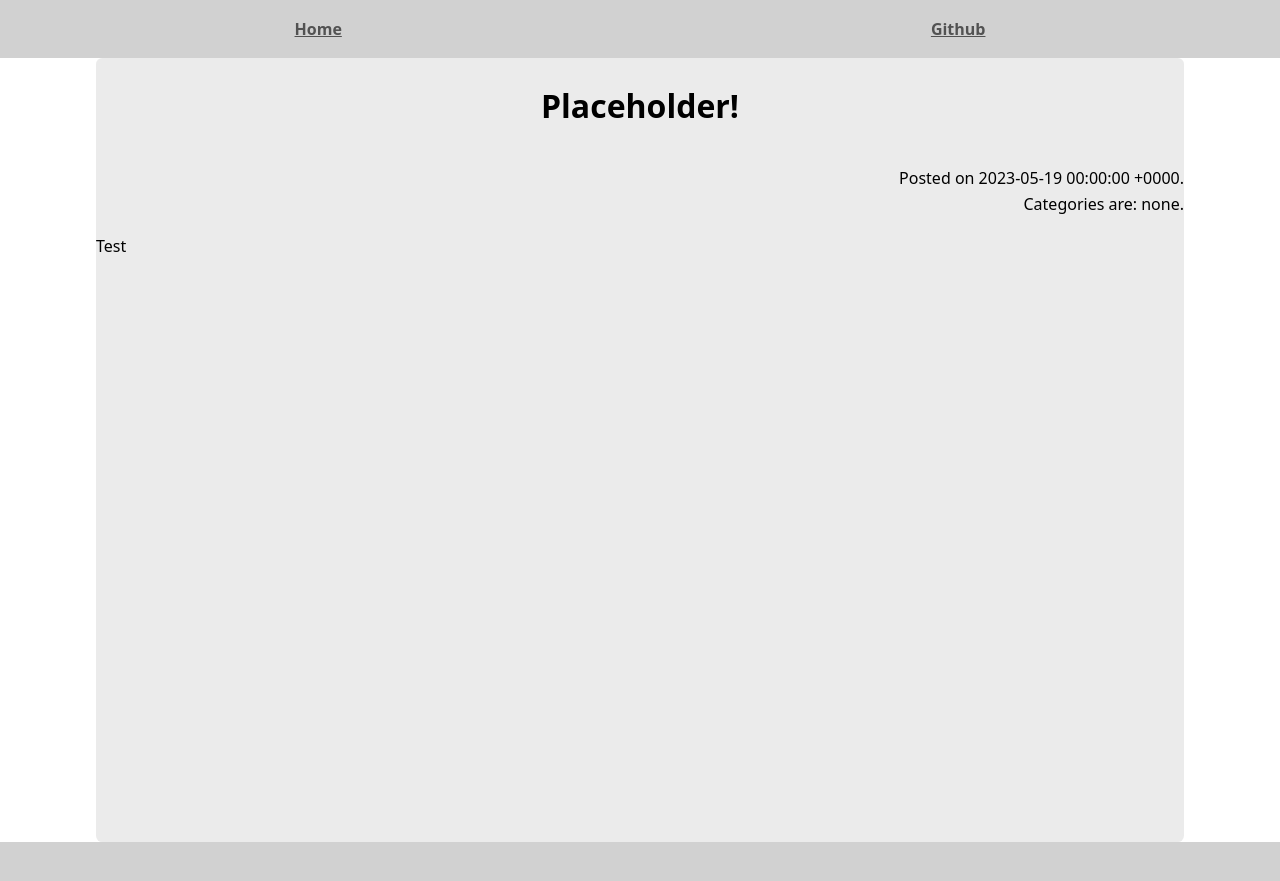
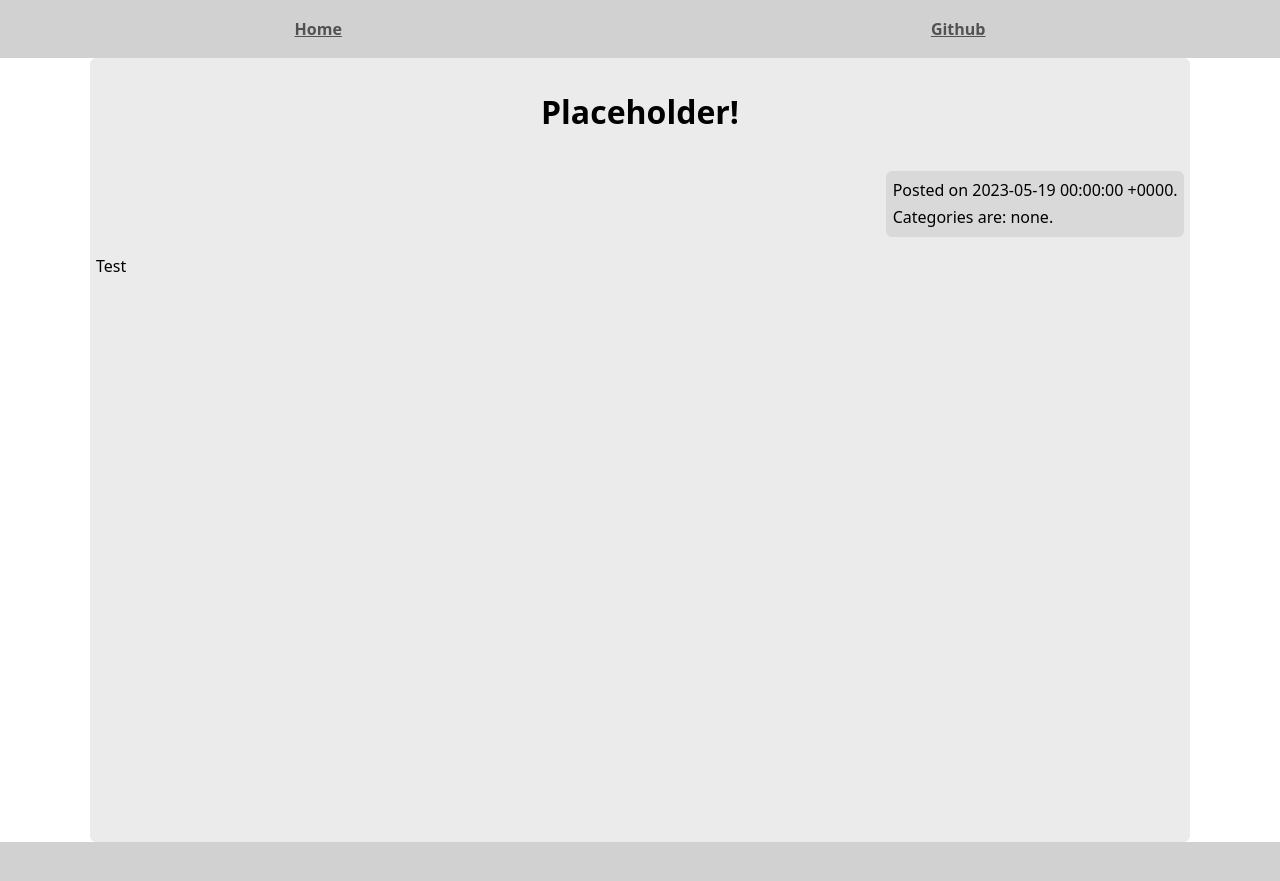
Before and after one commit to Foxelyss/Foxelyss.github.io, a Jekyll site: the page built from _posts/2023-05-19-Test.md, in a window 1280 px wide. Shown: the top 881 px of the page. Built offline with Jekyll 4.4.1, drawn with Linux system fonts in a browser that asks for light colours.

Commit message:
polishing

```diff
--- a/_includes/head.html
+++ b/_includes/head.html
@@ -4,5 +4,5 @@
   <meta name="viewport" content="width=device-width, initial-scale=1.0" />
   <title>{{ page.title }}</title>
 </head>
-
+<link rel="icon" href="/favicon.ico" type="image/x-icon" />
 <link rel="stylesheet" href="/styles/basic.css" />
--- a/_layouts/home.html
+++ b/_layouts/home.html
@@ -5,7 +5,7 @@
   <body class="columnContainer">
     {% include header.html %}
 
-    <content class="columnContainer">
+    <content class="columnContainer roundedBorder">
       {{content}}
 
       <h1>Posts</h1>
--- a/_layouts/post.html
+++ b/_layouts/post.html
@@ -5,9 +5,9 @@
   <body class="columnContainer">
     {% include header.html %}
 
-    <content class="columnContainer">
+    <content class="columnContainer roundedBorder">
       <h1>{{page.title}}</h1>
-      <div class="postInfo">
+      <div class="postInfo roundedBorder">
         Posted on {{page.date}}.<br />
         Categories are: {{page.categories}}.
       </div>
--- a/styles/containers.css
+++ b/styles/containers.css
@@ -11,3 +11,8 @@
   flex-direction: column;
   padding: 0;
 }
+
+.roundedBorder {
+  padding: 0.4rem;
+  border-radius: 0.4rem;
+}
--- a/styles/postsRelated.css
+++ b/styles/postsRelated.css
@@ -3,9 +3,11 @@
 
   background-color: var(--misc-element);
   width: min(15rem, 20%);
-  border-radius: 0.4rem;
 }
 
 .postInfo {
-  text-align: right;
+  display: flex;
+  align-self: end;
+
+  background-color: var(--misc-element);
 }
```
